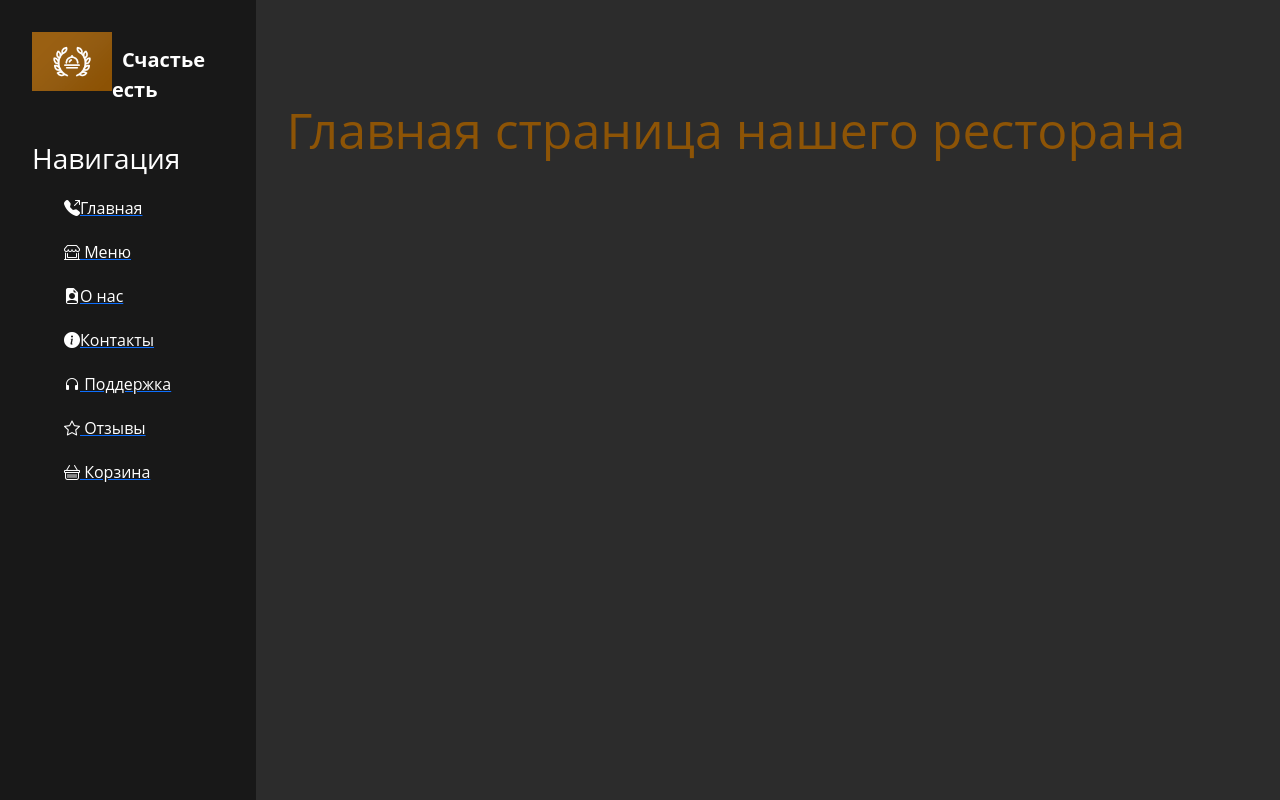
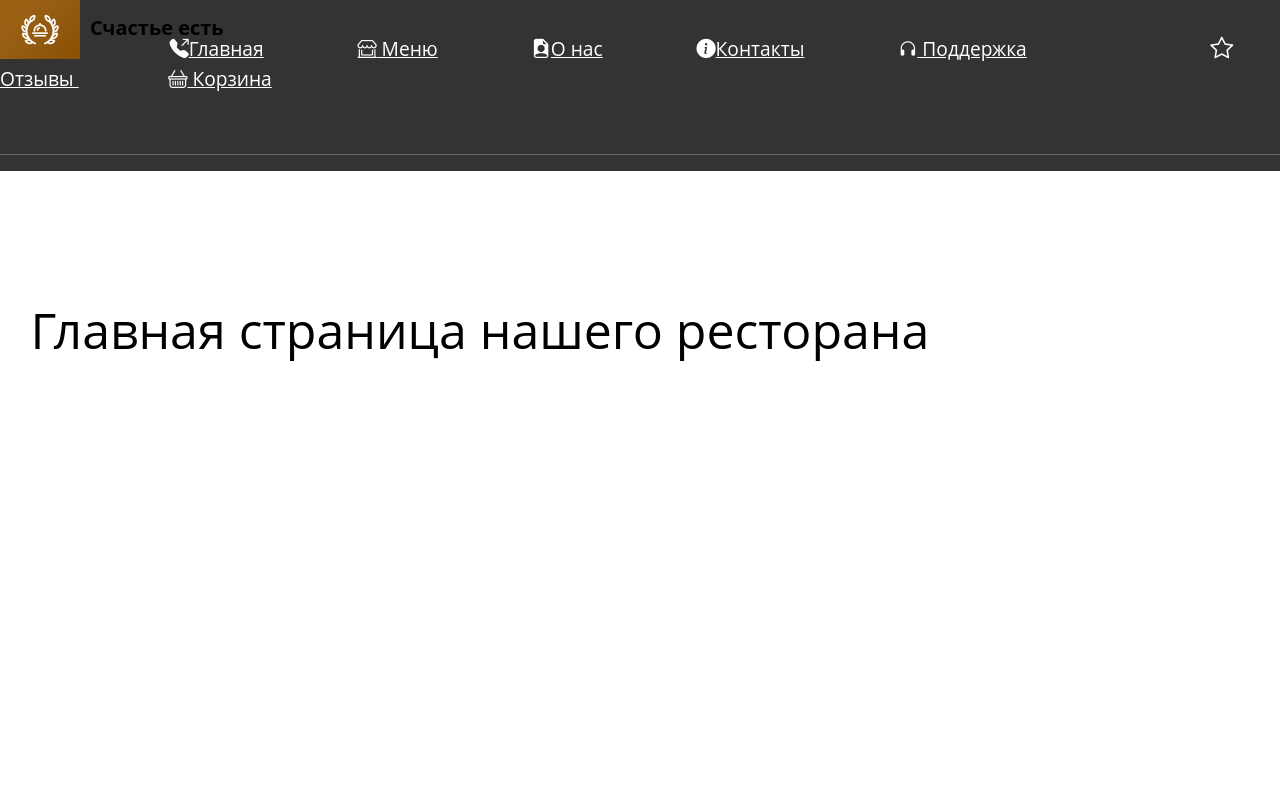
Before and after one commit to developersssranked/django_learn, a Django app: page / in a window 1280 px wide. Run offline with Django 4.2, Linux system fonts and the light colour scheme; some web fonts are replaced.

Commit message:
Переделал панель

```diff
--- a/main/static/main/css/main.css
+++ b/main/static/main/css/main.css
@@ -1,17 +1,12 @@
-body{background-color: #2c2c2c;
+body{background-color: #fff;
 font-family: "Open Sans", serif;
 font-size: 100%;
-color: #8d5406;
+color: black;
 
 }
-body h1{color: #8d5406;}
-aside{float: left;
-    background-color: #181818;
-    width: 20%;
-    padding: 2.5%;
-    height: 100vh;
-    color: #fff;
-    border-right: 5 px solid #4d4d4d;
+body h1{color: black;}
+aside{ background-color: #333;
+    overflow: hidden;
 }
 aside img{width: 80px;
     float: left;
@@ -58,5 +53,14 @@ main .features h1{font-size: 50px;}
 form {margin-left: 32%;
 width: 500px;
 margin-top: 50px;
-
 }
+#homebtn{
+    color:#fff;
+    font-size: 120%;
+    margin-left: 7%;
+    word-spacing: 20%;
+}
+.features h1{
+    text-align: center;
+    color:black;
+}
--- a/main/templates/main/layout.html
+++ b/main/templates/main/layout.html
@@ -17,22 +17,19 @@
     <aside>
         <img src="{%static 'main/img/restaurant_logotype.png'%}" alt="">
         <span class="logotype">Счастье есть</span>
-        <h3>Навигация</h3>
-        <ul>
-            <a href="{%url 'home'%}"><li><i class="bi bi-telephone-outbound-fill"></i>Главная</li></a>
-            <a href="{% url 'menu_home'%}"><li><i class="bi bi-shop-window"></i> Меню</li></a>
-            <a href="{% url 'about'%}"><li><i class="bi bi-file-earmark-person-fill"></i>О нас</li></a>
-            <a href=""><li><i class="bi bi-info-circle-fill"></i>Контакты</li></a>
-            <a href=""><li><i class="bi bi-headphones"></i> Поддержка</li></a>
-            <a href="{%url 'reviews'%}">
-                <li><i class="bi bi-star"></i> Отзывы</li>
+        <p>
+            <a id="homebtn" href="{%url 'home'%}"><i class="bi bi-telephone-outbound-fill"></i>Главная</a>
+            <a id="homebtn" href="{% url 'menu_home'%}"><i class="bi bi-shop-window"></i> Меню</a>
+            <a id="homebtn" href="{% url 'about'%}"><i class="bi bi-file-earmark-person-fill"></i>О нас</a>
+            <a id="homebtn" href=""><i class="bi bi-info-circle-fill"></i>Контакты</a>
+            <a id="homebtn" href=""><i class="bi bi-headphones"></i> Поддержка</a>
+            <a id="homebtn" href="{%url 'reviews'%}">
+            <i id="homebtn" class="bi bi-star"></i> Отзывы
             </a>
-            <a href="{%url 'basket'%}">
-                <li><i class="bi bi-basket"></i> Корзина</li>
-            </a>
-
-
-        </ul>
+            <a id="homebtn" href="{%url 'basket'%}">
+            <i class="bi bi-basket"></i> Корзина
+            </p>
+    <hr>
     </aside>
 
 
```
Also changed, not shown: db.sqlite3.
